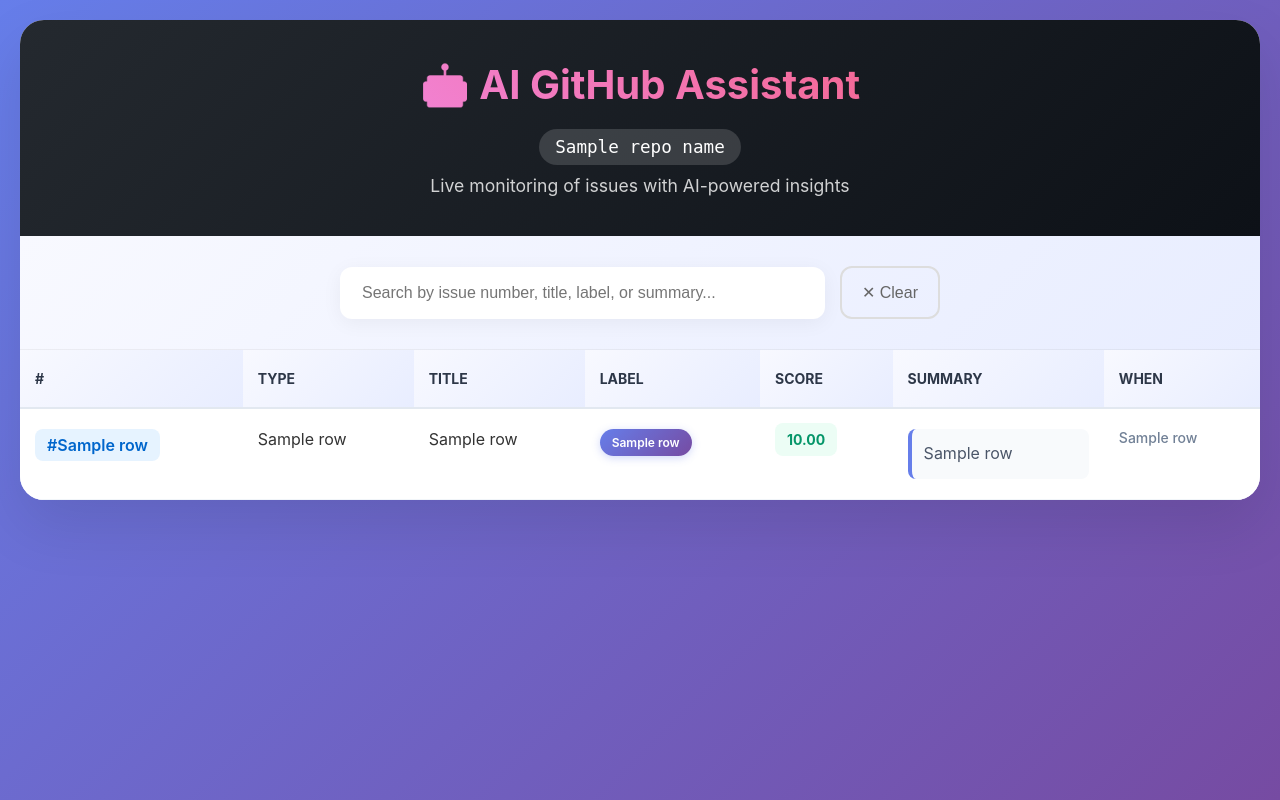
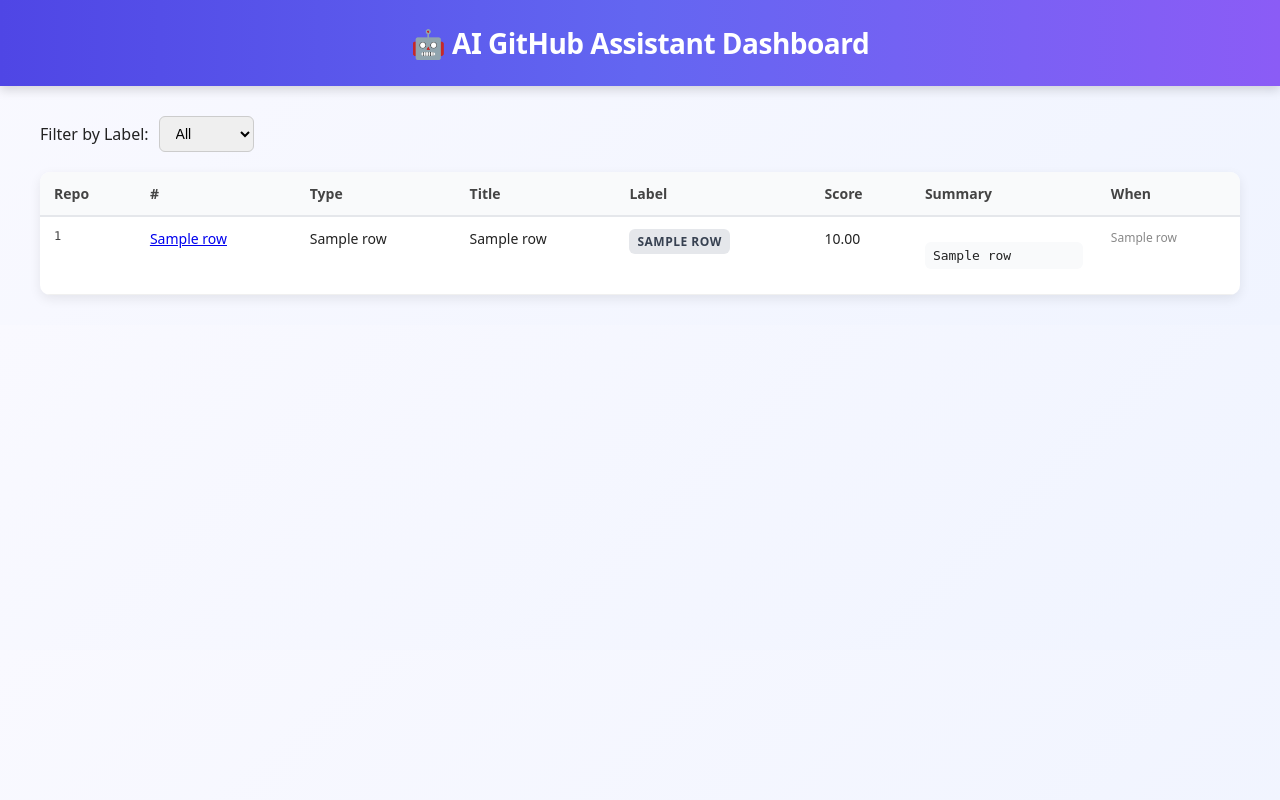
Before and after one commit to Eniiifeoluwa/RepoPilot, a FastAPI app: template dashboard/templates/index.html in a window 1280 px wide. Run offline with FastAPI, Linux system fonts and the light colour scheme; the template is opened without the code that fills it: most values are stand-ins (such as "Sample title", 1, 10 or a date in 2020).

Commit message:
New updates.

```diff
--- a/dashboard/templates/index.html
+++ b/dashboard/templates/index.html
@@ -1,252 +1,143 @@
 <!doctype html>
-<html lang="en">
+<html>
 <head>
   <meta charset="utf-8">
   <title>AI GitHub Assistant</title>
   <meta name="viewport" content="width=device-width,initial-scale=1">
   <style>
-    * {
+    body {
+      font-family: system-ui, -apple-system, Segoe UI, Roboto, Ubuntu, Arial, sans-serif;
       margin: 0;
       padding: 0;
-      box-sizing: border-box;
+      background: linear-gradient(135deg, #f9f9ff, #f0f4ff);
+      color: #222;
     }
 
-    body {
-      font-family: -apple-system, BlinkMacSystemFont, 'Segoe UI', Roboto, 'Helvetica Neue', Arial, sans-serif;
-      background: linear-gradient(135deg, #667eea 0%, #764ba2 100%);
-      min-height: 100vh;
-      padding: 20px;
-      color: #333;
+    header {
+      background: linear-gradient(90deg, #4f46e5, #6366f1, #8b5cf6);
+      color: white;
+      padding: 24px 20px;
+      text-align: center;
+      box-shadow: 0 4px 10px rgba(0,0,0,0.15);
+    }
+
+    h1 {
+      margin: 0;
+      font-size: 28px;
+      font-weight: 700;
+      letter-spacing: -0.5px;
     }
 
     .container {
-      max-width: 1400px;
-      margin: 0 auto;
-      background: rgba(255, 255, 255, 0.95);
-      backdrop-filter: blur(20px);
-      border-radius: 24px;
-      box-shadow: 0 25px 60px rgba(0, 0, 0, 0.1);
-      overflow: hidden;
-      animation: slideIn 0.8s ease-out;
+      max-width: 1200px;
+      margin: 30px auto;
+      padding: 0 20px;
     }
 
-    @keyframes slideIn {
-      from {
-        opacity: 0;
-        transform: translateY(30px);
-      }
-      to {
-        opacity: 1;
-        transform: translateY(0);
-      }
+    .controls {
+      margin-bottom: 20px;
+      display: flex;
+      align-items: center;
+      gap: 10px;
     }
 
-    .header {
-      background: linear-gradient(135deg, #24292f 0%, #0d1117 100%);
-      color: white;
-      padding: 40px;
-      text-align: center;
-      position: relative;
-      overflow: hidden;
-    }
-
-    .header h1 {
-      font-size: 2.5rem;
-      font-weight: 700;
-      margin-bottom: 10px;
-      background: linear-gradient(45deg, #f093fb 0%, #f5576c 100%);
-      -webkit-background-clip: text;
-      -webkit-text-fill-color: transparent;
-    }
-
-    .repo-name {
-      display: inline-block;
-      font-family: 'SF Mono', monospace;
-      font-size: 1.1rem;
-      background: rgba(255, 255, 255, 0.15);
-      padding: 8px 16px;
-      border-radius: 20px;
-      margin-top: 10px;
-    }
-
-    .header p {
-      font-size: 1.1rem;
-      opacity: 0.8;
-      margin-top: 10px;
-    }
-
-    .search-container {
-      padding: 30px 40px;
-      background: linear-gradient(135deg, #f8f9ff 0%, #e8edff 100%);
-      border-bottom: 1px solid rgba(0, 0, 0, 0.05);
-    }
-
-    .search-box {
-      display: flex;
-      gap: 15px;
-      align-items: center;
-      max-width: 600px;
-      margin: 0 auto;
-    }
-
-    .search-input {
-      flex: 1;
-      padding: 15px 20px;
-      border: 2px solid transparent;
-      border-radius: 12px;
-      font-size: 16px;
-      background: white;
-      box-shadow: 0 4px 20px rgba(0, 0, 0, 0.05);
-      transition: all 0.3s ease;
-    }
-
-    .search-input:focus {
-      outline: none;
-      border-color: #667eea;
-      box-shadow: 0 8px 30px rgba(102, 126, 234, 0.15);
-      transform: translateY(-2px);
-    }
-
-    .clear-btn {
-      padding: 15px 20px;
-      background: transparent;
-      color: #666;
-      border: 2px solid #ddd;
-      border-radius: 12px;
-      font-size: 16px;
-      cursor: pointer;
-      transition: all 0.3s ease;
-    }
-
-    .clear-btn:hover {
-      background: #f8f9fa;
-      border-color: #ccc;
-    }
-
-    .table-container {
-      overflow-x: auto;
-      padding: 0;
+    select {
+      padding: 8px 12px;
+      border-radius: 6px;
+      border: 1px solid #ccc;
+      font-size: 14px;
     }
 
     table {
+      border-collapse: collapse;
       width: 100%;
-      border-collapse: collapse;
       background: white;
+      border-radius: 10px;
+      overflow: hidden;
+      box-shadow: 0 4px 12px rgba(0,0,0,0.08);
     }
 
-    thead th {
-      background: linear-gradient(135deg, #f8f9ff 0%, #e8edff 100%);
-      color: #2d3748;
-      font-weight: 700;
-      padding: 20px 15px;
+    th, td {
+      padding: 12px 14px;
       text-align: left;
-      font-size: 14px;
-      text-transform: uppercase;
-      border-bottom: 2px solid #e2e8f0;
     }
 
-    tbody tr {
-      transition: all 0.3s ease;
-      border-bottom: 1px solid #f1f5f9;
+    th {
+      background: #f9fafb;
+      font-weight: 600;
+      font-size: 14px;
+      color: #444;
+      border-bottom: 2px solid #e5e7eb;
     }
 
-    tbody tr:hover {
-      background: linear-gradient(135deg, #f8faff 0%, #f0f4ff 100%);
-      transform: scale(1.01);
-      box-shadow: 0 4px 20px rgba(0, 0, 0, 0.05);
+    td {
+      border-bottom: 1px solid #f0f0f0;
+      font-size: 14px;
+      vertical-align: top;
     }
 
-    tbody td {
-      padding: 20px 15px;
-      vertical-align: top;
-      border: none;
+    tr:hover {
+      background: #f9f9ff;
     }
 
-    .issue-link {
-      color: #0066cc;
-      text-decoration: none;
-      font-weight: 600;
-      padding: 6px 12px;
-      border-radius: 8px;
-      background: #e6f3ff;
-      transition: all 0.3s ease;
-      display: inline-block;
-    }
-
-    .issue-link:hover {
-      background: #0066cc;
-      color: white;
-      transform: translateY(-1px);
-      box-shadow: 0 4px 12px rgba(0, 102, 204, 0.3);
+    .mono {
+      font-family: ui-monospace, Consolas, monospace;
+      font-size: 12px;
+      color: #444;
     }
 
     .label {
       display: inline-block;
-      padding: 6px 12px;
-      border-radius: 16px;
+      padding: 4px 8px;
+      border-radius: 6px;
       font-size: 12px;
       font-weight: 600;
-      background: linear-gradient(135deg, #667eea 0%, #764ba2 100%);
-      color: white;
-      box-shadow: 0 2px 8px rgba(102, 126, 234, 0.3);
-      cursor: pointer;
-      transition: all 0.3s ease;
+      text-transform: uppercase;
+      letter-spacing: 0.5px;
+      background: #e5e7eb;
+      color: #374151;
     }
 
-    .label:hover {
-      transform: translateY(-1px);
-      box-shadow: 0 4px 15px rgba(102, 126, 234, 0.4);
+    .label.bug { background: #fee2e2; color: #991b1b; }
+    .label.feature { background: #d1fae5; color: #065f46; }
+    .label.docs { background: #dbeafe; color: #1e40af; }
+
+    .muted {
+      color: #888;
+      font-size: 12px;
     }
 
-    .score {
-      font-weight: 700;
-      color: #059669;
-      background: #ecfdf5;
-      padding: 8px 12px;
-      border-radius: 8px;
-      font-size: 14px;
-    }
-
-    .summary {
-      max-width: 300px;
-      line-height: 1.6;
-      color: #4a5568;
-      background: #f8fafc;
-      padding: 12px;
-      border-radius: 8px;
-      border-left: 4px solid #667eea;
-    }
-
-    .muted {
-      color: #718096;
-      font-size: 14px;
-      font-weight: 500;
-    }
-
-    .hidden {
-      display: none !important;
+    pre {
+      white-space: pre-wrap;
+      max-width: 420px;
+      overflow: hidden;
+      font-size: 13px;
+      background: #f9fafb;
+      padding: 6px 8px;
+      border-radius: 6px;
     }
   </style>
 </head>
 <body>
+  <header>
+    <h1>🤖 AI GitHub Assistant Dashboard</h1>
+  </header>
+
   <div class="container">
-    <div class="header">
-      <h1>🤖 AI GitHub Assistant</h1>
-      <div class="repo-name">{{ repo_name or "your-username/your-repo" }}</div>
-      <p>Live monitoring of issues with AI-powered insights</p>
+    <div class="controls">
+      <label for="filter">Filter by Label:</label>
+      <select id="filter">
+        <option value="all">All</option>
+        <option value="bug">Bug</option>
+        <option value="feature">Feature</option>
+        <option value="docs">Docs</option>
+      </select>
     </div>
 
-    <div class="search-container">
-      <div class="search-box">
-        <input type="text" id="searchInput" class="search-input" placeholder="Search by issue number, title, label, or summary...">
-        <button onclick="clearSearch()" class="clear-btn">✕ Clear</button>
-      </div>
-    </div>
-
-    <div class="table-container">
-      <table id="dataTable">
+    <table id="issues-table">
       <thead>
         <tr>
+          <th>Repo</th>
           <th>#</th>
           <th>Type</th>
           <th>Title</th>
@@ -258,48 +149,33 @@
       </thead>
       <tbody>
         {% for r in rows %}
-          <tr>
-            <td><a href="https://github.com/{{ repo_name }}/issues/{{ r[1] }}" target="_blank" class="issue-link">#{{ r[1] }}</a></td>
+        <tr data-label="{{ r[4]|lower }}">
+          <td class="mono">{{ r[0] }}</td>
+          <td><a target="_blank" href="https://github.com/{{ r[0] }}/issues/{{ r[1] }}">{{ r[1] }}</a></td>
           <td>{{ r[2] }}</td>
           <td>{{ r[3] }}</td>
-            <td><span class="label" onclick="searchByLabel('{{ r[4] }}')">{{ r[4] }}</span></td>
-            <td><span class="score">{{ "%.2f"|format(r[5]) }}</span></td>
-            <td><div class="summary">{{ r[6] }}</div></td>
+          <td><span class="label {{ r[4]|lower }}">{{ r[4] }}</span></td>
+          <td>{{ "%.2f"|format(r[5]) }}</td>
+          <td><pre>{{ r[6] }}</pre></td>
           <td class="muted">{{ r[7] }}</td>
         </tr>
         {% endfor %}
       </tbody>
     </table>
   </div>
-  </div>
 
   <script>
-    let allRows = [];
-
-    document.addEventListener('DOMContentLoaded', function() {
-      const tbody = document.querySelector('#dataTable tbody');
-      allRows = Array.from(tbody.querySelectorAll('tr'));
+    const filter = document.getElementById('filter');
+    filter.addEventListener('change', () => {
+      const value = filter.value;
+      document.querySelectorAll('#issues-table tbody tr').forEach(row => {
+        if (value === 'all' || row.dataset.label === value) {
+          row.style.display = '';
+        } else {
+          row.style.display = 'none';
+        }
       });
-
-    function searchTable() {
-      const searchTerm = document.getElementById('searchInput').value.toLowerCase().trim();
-      allRows.forEach(row => {
-        const rowText = row.textContent.toLowerCase();
-        row.classList.toggle('hidden', !rowText.includes(searchTerm));
     });
-    }
-
-    function clearSearch() {
-      document.getElementById('searchInput').value = '';
-      allRows.forEach(row => row.classList.remove('hidden'));
-    }
-
-    function searchByLabel(label) {
-      document.getElementById('searchInput').value = label;
-      searchTable();
-    }
-
-    document.getElementById('searchInput').addEventListener('input', searchTable);
   </script>
 </body>
 </html>
```
Lines whose indentation alone changed are shown as unchanged.
